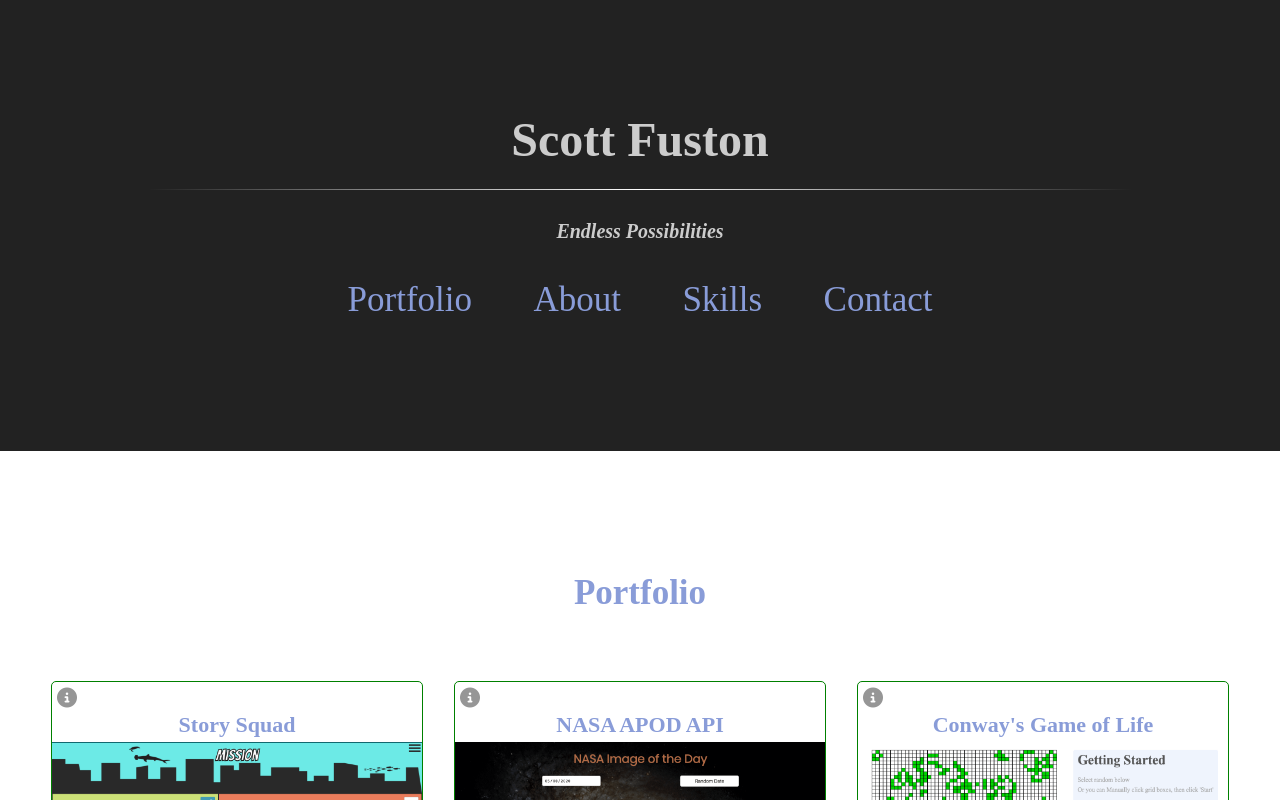
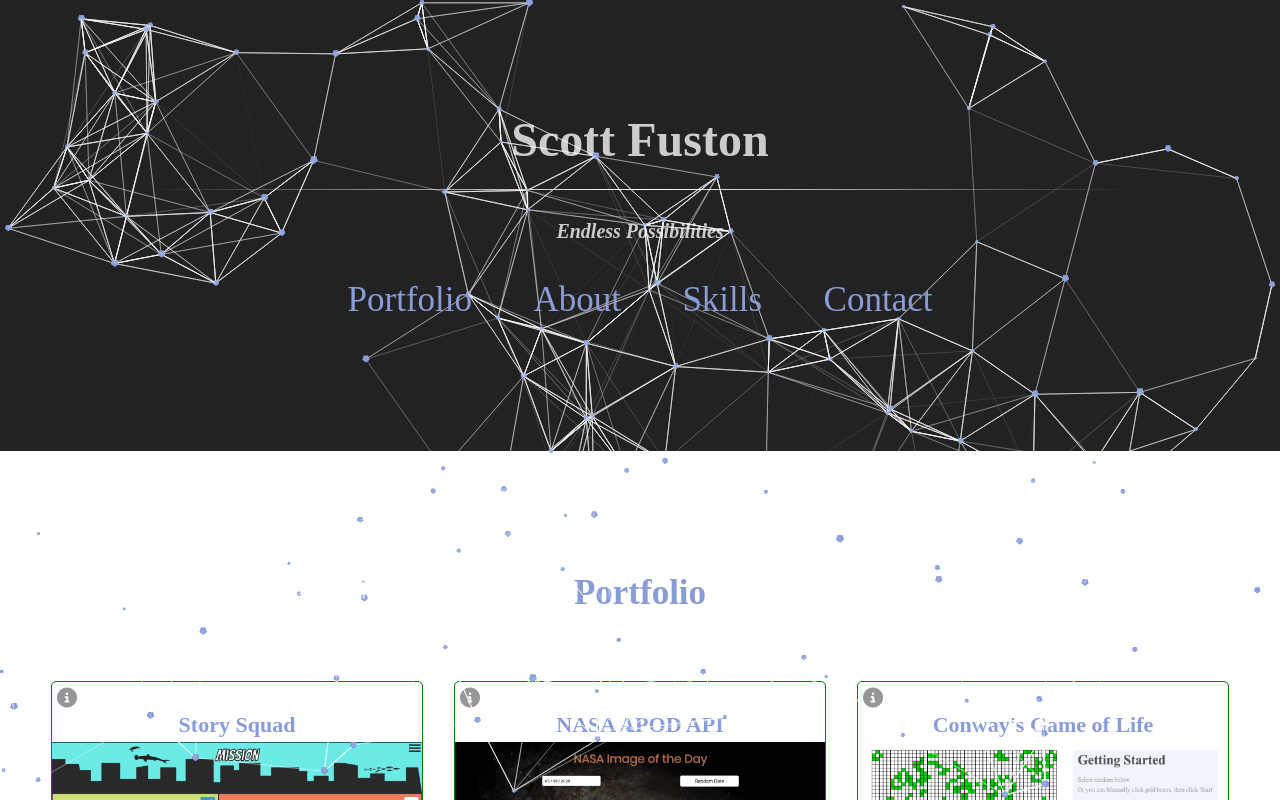
Before and after one commit to fuston05/scott-fuston-portfolio, a React (Create React App) app: page / in a window 1280 px wide. Shown: the top 800 px of the page. Built offline with nearby package versions, Linux system fonts and the light colour scheme.

Commit message:
adds react ts particles to header

```diff
--- a/package.json
+++ b/package.json
@@ -18,6 +18,7 @@
     "react-dom": "^16.13.1",
     "react-scripts": "^3.4.4",
     "react-scroll": "^1.8.1",
+    "react-tsparticles": "^1.18.11",
     "typescript": "^4.0.5"
   },
   "scripts": {
--- a/src/components/Common/Header/Header.tsx
+++ b/src/components/Common/Header/Header.tsx
@@ -1,19 +1,104 @@
-import React from 'react';
+import React from "react";
+import Particles from "react-tsparticles";
 
 //components
-import NavMain from './NavMain';
+import NavMain from "./NavMain";
 
 const Header: React.FC = () => {
   return (
-    <header className='headerCont'>
-      <div className='name'><h1>Scott Fuston</h1></div>
+    <header className="headerCont">
+      <div className="name">
+        <h1>Scott Fuston</h1>
+      </div>
       <hr />
-      <div className='slogan'>
+      <div className="slogan">
         <h3>Endless Possibilities </h3>
       </div>
       <NavMain />
+
+      <Particles
+        id="tsparticles"
+        options={{
+          background: {
+            color: {
+              value: "transparent",
+            },
+          },
+          fpsLimit: 60,
+          interactivity: {
+            detectsOn: "canvas",
+            events: {
+              onClick: {
+                enable: true,
+                mode: "push",
+              },
+              onHover: {
+                enable: true,
+                mode: "repulse",
+              },
+              resize: true,
+            },
+            modes: {
+              bubble: {
+                distance: 400,
+                duration: 2,
+                opacity: 0.8,
+                size: 40,
+              },
+              push: {
+                quantity: 4,
+              },
+              repulse: {
+                distance: 50,
+                duration: 0.4,
+              },
+            },
+          },
+          particles: {
+            color: {
+              value: "#899CD8",
+            },
+            links: {
+              color: "#ffffff",
+              distance: 150,
+              enable: true,
+              opacity: 0.5,
+              width: 1,
+            },
+            collisions: {
+              enable: true,
+            },
+            move: {
+              direction: "none",
+              enable: true,
+              outMode: "bounce",
+              random: false,
+              speed: 4,
+              straight: false,
+            },
+            number: {
+              density: {
+                enable: true,
+                value_area: 800,
+              },
+              value: 100,
+            },
+            opacity: {
+              value: 0.7,
+            },
+            shape: {
+              type: "polygon",
+            },
+            size: {
+              random: true,
+              value: 3,
+            },
+          },
+          detectRetina: true,
+        }}
+      />
     </header>
-  )
-}//end Header
+  );
+}; //end Header
 
 export default Header;
--- a/src/sass/Header.scss
+++ b/src/sass/Header.scss
@@ -6,6 +6,7 @@
   background-color: $black;
   margin-bottom: 5%;
   padding: 8% 2% 0 2%;
+  position: relative;
 
   .slogan {
     width: 100%;
@@ -17,6 +18,15 @@
     }
   }
 
+  #tsparticles{
+    position: absolute;
+    top: 0;
+    left: 0;
+    height: 100%;
+    width: 100%;
+    z-index: 1;
+  }
+
   hr {
     background-image: linear-gradient(90deg, transparent, white, transparent);
     border: 0;
--- a/src/sass/NavMain.scss
+++ b/src/sass/NavMain.scss
@@ -12,6 +12,7 @@
   }
 
   nav {
+    z-index: 2;
     width: 100%;
     text-align: center;
     @include dFlex(row, center, center);
```
Also changed, not shown: 1 other file (tests, documents, lock files or other folders).
